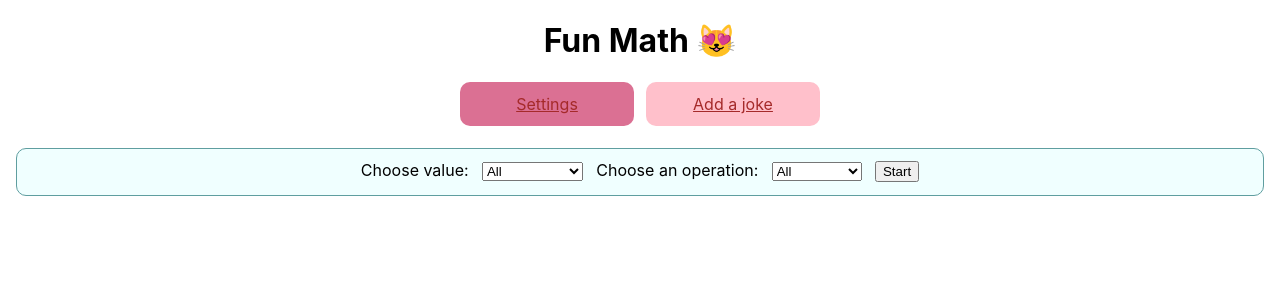
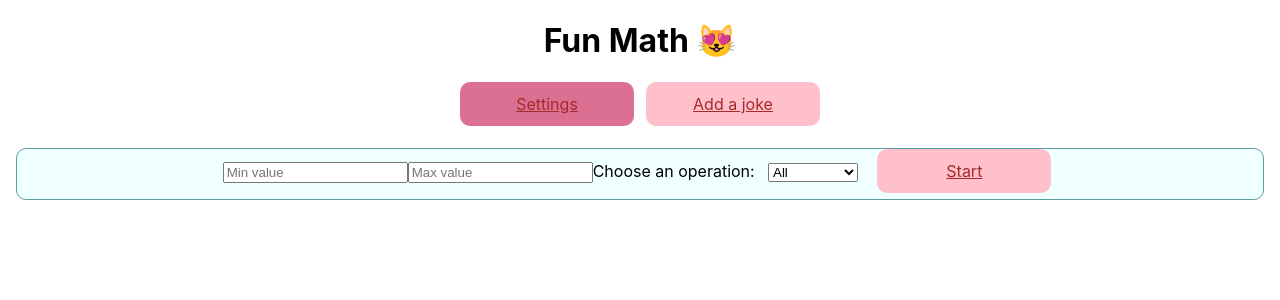
Before and after one commit to shnatya/math-fun-project, a React (Create React App) app: page /settings in a window 1280 px wide. Shown: the top 300 px of the page. Built offline with nearby package versions, Linux system fonts and the light colour scheme; data requests are answered from the project's data file.

Commit message:
Delete MainPage. Fix Math.random in LetterCard component

```diff
--- a/src/Answer.js
+++ b/src/Answer.js
@@ -1,12 +1,12 @@
 import React from "react";
 import LetterCard from "./LetterCard"
 
-function Answer({answer}) {
+function Answer({answer, settings}) {
     const arrayOfLetters = answer.split("")
 
     return (
         <div className='flex-container'>
-            {arrayOfLetters.map((letter, index) => <LetterCard letter={letter} key={index}/>)}
+            {arrayOfLetters.map((letter, index) => <LetterCard letter={letter} key={index} settings={settings} />)}
         </div>
     )
 }
--- a/src/App.js
+++ b/src/App.js
@@ -1,19 +1,47 @@
 import './App.css';
 import Header from './Header'
 import { Route, Switch } from "react-router-dom";
+import { useState, useEffect } from 'react';
 import NewJokeForm from './NewJokeForm';
 import Settings from './Settings';
+import Joke from './Joke';
 
 function App() {
+  const [jokesDB, setJokesDB] = useState([])
+  const [jokeIndex, setJokeIndex] = useState(0)
+  const [settings, setSettings] = useState({
+    min: 1,
+    max: 10000,
+    operation: "all",
+  })
+
+    useEffect(() =>
+        fetch("http://localhost:3000/jokes")
+        .then(res => res.json())
+        .then(data => setJokesDB(data))
+        , []
+    )
+    const jokeToDisplay = jokesDB[jokeIndex]
+
+  function setValue(name, value) {
+    setSettings({
+      ...settings,
+      [name]: value,
+    })
+  }
+
   return (
     <div className="App">
       <Header />
       <Switch>
         <Route exact path='/settings'>
-          <Settings />
+          <Settings setValue={setValue}/>
         </Route>
         <Route exact path='/addajoke'>
           <NewJokeForm />
+        </Route>
+        <Route exact path="/joke">
+          <Joke joke={jokeToDisplay} settings={settings}/>
         </Route>
       </Switch>
     </div>
--- a/src/Joke.js
+++ b/src/Joke.js
@@ -1,13 +1,11 @@
 import React from "react";
 import Answer from "./Answer";
 
-function Joke({joke}) {
+function Joke({joke, settings}) {
     return (
         <div className="border-joke">
-            <h2>
-                {joke.question}
-            </h2>
-            <Answer answer={joke.answer}/>
+            <h2>{joke.question}</h2>
+            <Answer answer={joke.answer} settings={settings}/>
         </div>
 
     )
--- a/src/LetterCard.js
+++ b/src/LetterCard.js
@@ -1,11 +1,12 @@
 import React from "react";
 
-function LetterCard({letter}) {
-    const min = 100;
-    const max = 999;
+function LetterCard({letter, settings}) {
+    const {min, max, operation} = settings;
 
-    const number1 = Math.floor(Math.random()*(max-min)+min)
-    const number2 = Math.floor(Math.random()*(max-min)+min)
+    const number1 = Math.floor(Math.random()*(max-min) + parseInt(min))
+    console.log(number1)
+    const number2 = Math.floor(Math.random()*(max-min) + parseInt(min))
+    console.log(number2)
 
     const maxNumber = Math.max(number1, number2)
     const minNumber = Math.min(number1, number2)
--- a/src/Settings.js
+++ b/src/Settings.js
@@ -1,24 +1,32 @@
 import React from "react";
+import { NavLink } from "react-router-dom"
 
-function Settings() {
-    function handleChangeValue(event){
+const linkStyles = {
+    display: "inline-block",
+    background: "pink",
+    color: "brown",
+    width: "150px",
+    padding: "12px",
+    margin: "0 6px 6px",
+    "border-radius": "10px",
+}
+
+function Settings({setValue}) {
+
+    function handleValue(event){
+        setValue(event.target.name, event.target.value)
         console.log(event.target.value)
     }
+
     function handleChangeOperation(event) {
         console.log(event.target.value)
     }
-    function handleStart() {
-        console.log("Start")
-    }
+
     return (
         <div className="border margin">
-            <label>Choose value:</label>
-            <select onChange={handleChangeValue} name="value" className="margin">
-                <option vallue="all">All</option>
-                <option value="1 - 100">1 - 100</option>
-                <option value="100 - 1000">100 - 1000</option>
-                <option value="1000 - 10000">1000 - 10000</option>
-            </select>
+
+            <input onChange={handleValue} name="min" type="number" placeholder="Min value" />
+            <input onChange={handleValue} name="max" type="number" placeholder="Max value" />
 
             <label>Choose an operation:</label>
             <select onChange={handleChangeOperation} name="operation" className="margin">
@@ -26,7 +34,13 @@ function Settings() {
                 <option value="addition">Addition</option>
                 <option value="subtraction">Subtraction</option>
             </select>
-            <button onClick={handleStart}>Start</button>
+            <NavLink
+            exact
+            to="/joke"
+            style={linkStyles}
+            activeStyle={{background: "palevioletred",}}>
+                Start
+            </NavLink>
         </div>
     )
 }
```
Also changed, not shown: src/MainPage.js (+4 -4 lines).
